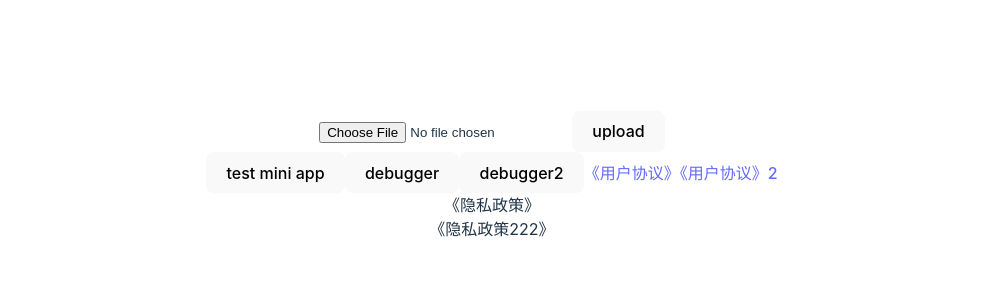
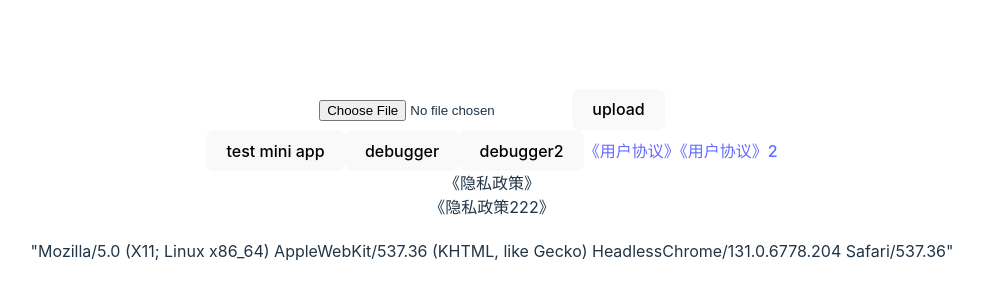
Before and after one commit to LeiJinLiang/vercel-release-x, a React (Vite) app: page / in a window 1280 px wide. Shown: the part 224-524 px from the top of the page, without its empty margins (148-1131 px from the left). Built offline with nearby package versions, Linux system fonts and the light colour scheme; no server answers.

Commit message:
feat: 🎸 test

```diff
--- a/src/App.tsx
+++ b/src/App.tsx
@@ -49,6 +49,10 @@ function App() {
     window.location.href = "https://www.baidu.com";
   };
 
+  const isInWechatMP = () => {
+    return (navigator.userAgent.match(/micromessenger/i) && navigator.userAgent.match(/miniprogram/i)) || window.__wxjs_environment === 'miniprogram';
+  };
+
   return (
     <div className="App">
       <input
@@ -83,6 +87,8 @@ function App() {
       >
         《隐私政策222》
       </div>
+      <h2>{isInWechatMP()}</h2>
+      <div>{JSON.stringify(navigator.userAgent)}</div>
     </div>
   );
 }
```
